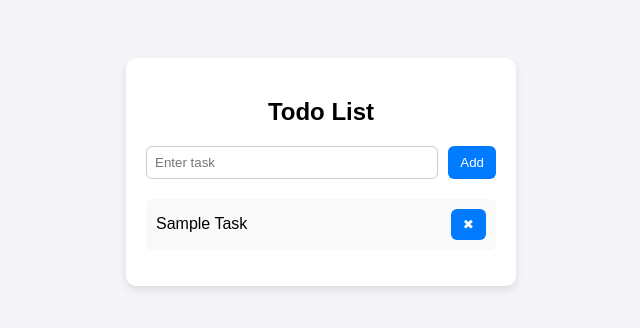
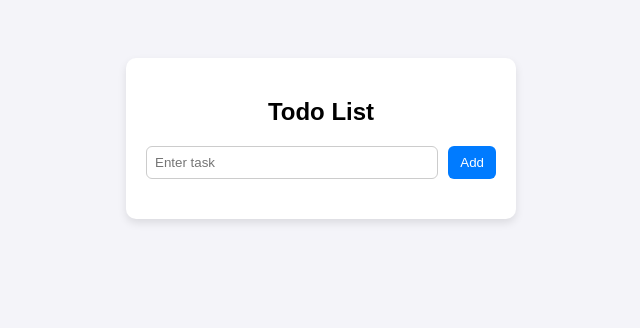
Before and after one commit to Rohit-0-0/To-Do, a plain HTML site: page index.html in a window 1280 px wide. Shown: the whole page, without its empty margins (319-959 px from the left). Drawn offline with Linux system fonts and the light colour scheme.

Commit message:
second commit

```diff
--- a/index.html
+++ b/index.html
@@ -13,7 +13,7 @@
         <button id="addtaskbtn">Add</button>
       </div>
       <ul>
-        <li>Sample Task <button class="removee">✖</button></li>
+
       </ul>
     </div>
     <script src="script.js"></script>
```
